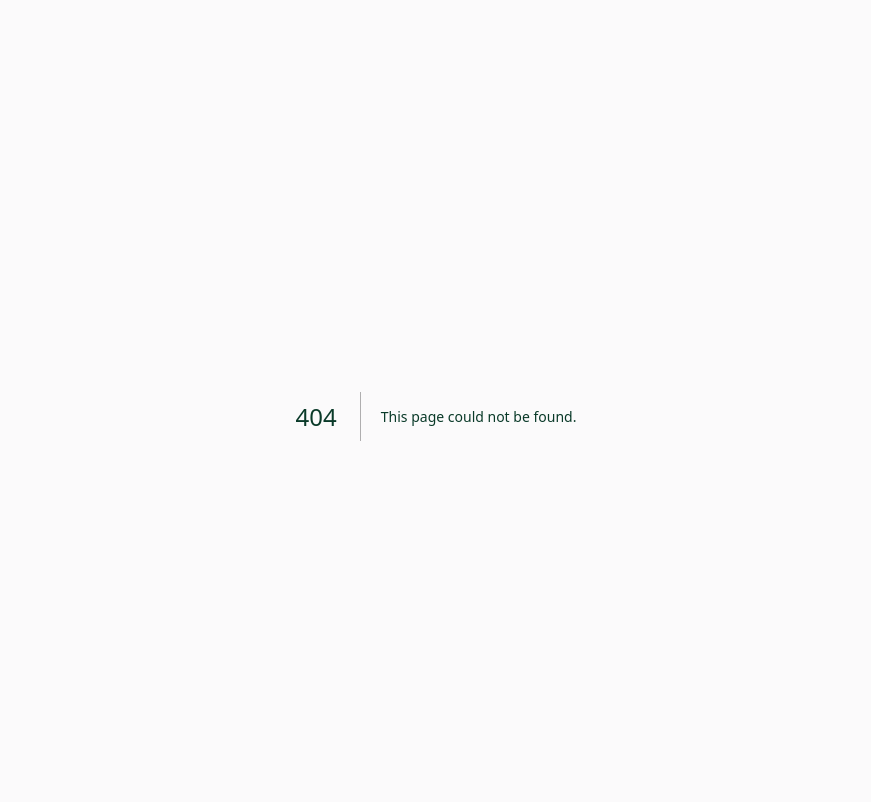
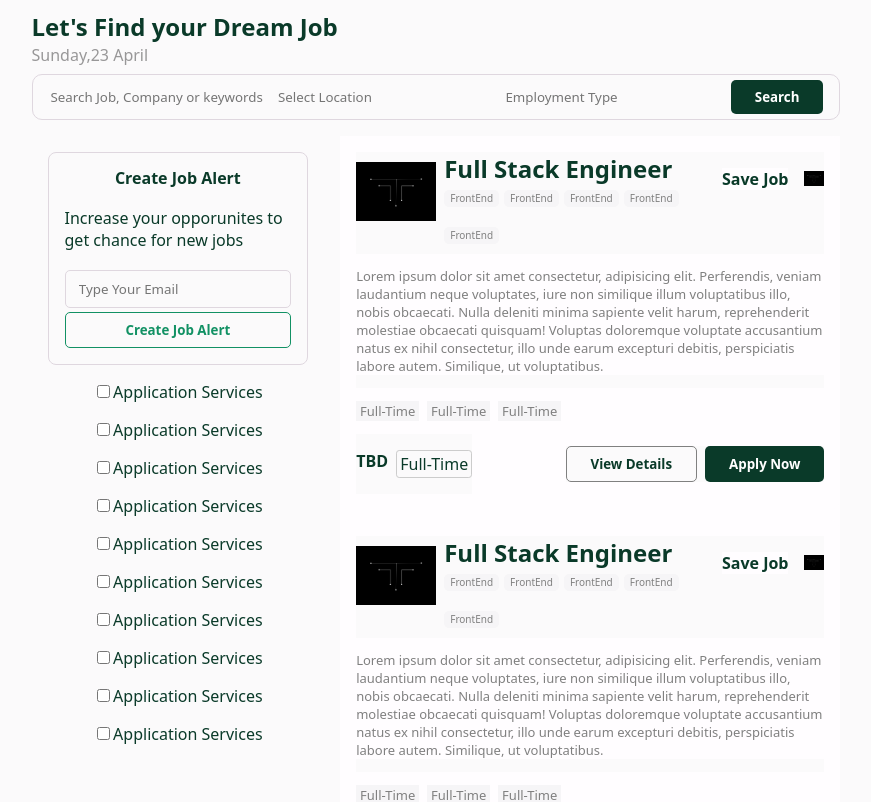
Before and after one commit to Ian-Balijawa/j-lib, a Next.js app: page /search in a window 1280 px wide. Before the commit this address had no page. Shown: the top 802 px of the page, without its empty margins (204-1075 px from the left). Built offline with nearby package versions, Linux system fonts and the light colour scheme.

Commit message:
create search page

```diff
--- /dev/null
+++ b/app/search/layout.tsx
@@ -0,0 +1,16 @@
+import "@/css/globals.css";
+
+export const metadata = {
+  title: "JSearch | Joblib",
+  description: "Search for jobs nearby",
+};
+
+export default function Layout({ children }: { children: React.ReactNode }) {
+  return (
+    <html lang="en">
+      <body>
+        <main>{children}</main>
+      </body>
+    </html>
+  );
+}
--- /dev/null
+++ b/app/search/page.tsx
@@ -0,0 +1,27 @@
+import "@/css/home.css";
+
+import { Searchbar } from "@/components/Searchbar";
+import { CardDetails, CardDetailsContainer } from "@/components/DetailsCard";
+import { Sidebar } from "@/components/Sidebar";
+
+export default function Home() {
+  return (
+    <>
+      <div style={{ lineHeight: "5px" }}>
+        <p style={{ fontSize: "1.5rem", fontWeight: "600" }}>
+          Let's Find your Dream Job
+        </p>
+        <p style={{ color: "#989798" }}>Sunday,23 April</p>
+        <Searchbar />
+      </div>
+      <div className="section">
+        <Sidebar />
+        <CardDetailsContainer>
+          {Array.from({ length: 15 }).map((card) => (
+            <CardDetails />
+          ))}
+        </CardDetailsContainer>
+      </div>
+    </>
+  );
+}
--- /dev/null
+++ b/components/DetailsCard.tsx
@@ -0,0 +1,63 @@
+import s from "@/css/card-details.module.css";
+
+import Image from "next/image";
+import React, { FC } from "react";
+
+interface CardProps {
+  children: React.ReactNode;
+}
+
+export const CardDetailsContainer: FC<CardProps> = ({ children }) => {
+  return <div className={s.card_container}>{children}</div>;
+};
+
+export const CardDetails = () => {
+  return (
+    <div className={s.card}>
+      <div className={s.card_header}>
+        <div className={s.flex}>
+          <Image src={"/logo.png"} alt="company-logo" width={80} height={80} />
+          <div>
+            <p className={s.job_title}>Full Stack Engineer</p>
+            <div className={s.job_specifics}>
+              {Array.from({ length: 5 }).map((el) => {
+                return <p>FrontEnd</p>;
+              })}
+            </div>
+          </div>
+        </div>
+        <div className={s.icon}>
+          <p className={s.p}>Save Job</p>
+          <Image src={"/logo.png"} alt="company-logo" width={20} height={20} />
+        </div>
+      </div>
+      <div className={s.card_body}>
+        <p className={s.p_body}>
+          Lorem ipsum dolor sit amet consectetur, adipisicing elit. Perferendis,
+          veniam laudantium neque voluptates, iure non similique illum
+          voluptatibus illo, nobis obcaecati. Nulla deleniti minima sapiente
+          velit harum, reprehenderit molestiae obcaecati quisquam! Voluptas
+          doloremque voluptate accusantium natus ex nihil consectetur, illo unde
+          earum excepturi debitis, perspiciatis labore autem. Similique, ut
+          voluptatibus.
+        </p>
+
+        <div className={s.job_tags}>
+          {Array.from({ length: 3 }).map(() => {
+            return <p className={s.tag}>Full-Time</p>;
+          })}
+        </div>
+      </div>
+      <div className={s.card_footer}>
+        <div className={s.flex}>
+          <p className={s.initials}>TBD</p>
+          <p className={s.type}>Full-Time</p>
+        </div>
+        <div className={s.flex}>
+          <button className={s.btnSecondary}>View Details</button>
+          <button>Apply Now</button>
+        </div>
+      </div>
+    </div>
+  );
+};
--- /dev/null
+++ b/components/Searchbar.tsx
@@ -0,0 +1,18 @@
+import s from "@/css/search.module.css";
+import { Button } from "./Button";
+
+export const Searchbar = () => {
+  return (
+    <div className={s.container}>
+      <input
+        className={s.input}
+        placeholder="Search Job, Company or keywords"
+      />
+      <input className={s.input} placeholder="Select Location" />
+      <input className={s.input} placeholder="Employment Type" />
+      <div>
+        <Button>Search</Button>
+      </div>
+    </div>
+  );
+};
--- /dev/null
+++ b/components/Sidebar.tsx
@@ -0,0 +1,30 @@
+import s from "@/css/sidebar.module.css";
+
+export const Sidebar = () => {
+  return (
+    <div className={s.sidebar}>
+      <div className={s.alert}>
+        <p className={s.p}>Create Job Alert</p>
+        <p className={s.p}>
+          Increase your opporunites to get chance for new jobs
+        </p>
+        <input className={s.input} placeholder="Type Your Email" />
+        <button className={s.btn}>Create Job Alert</button>
+      </div>
+      <div className={s.check_container}>
+        {Array.from({ length: 10 }).map(() => {
+          return (
+            <div className={s.check}>
+              <input
+                className={s.input}
+                type="checkbox"
+                id="application-services"
+              />
+              <label htmlFor="application-services">Application Services</label>
+            </div>
+          );
+        })}
+      </div>
+    </div>
+  );
+};
--- /dev/null
+++ b/css/card-details.module.css
@@ -0,0 +1,135 @@
+.card_container {
+  display: grid;
+  grid-template-columns: 1fr;
+  flex-wrap: wrap;
+  gap: 10px;
+  background: #fffdff;
+  height: 120vh;
+  overflow-y: scroll;
+}
+
+.card_container::-webkit-scrollbar {
+  display: none;
+}
+
+.card {
+  background-color: #fffdff;
+  border-radius: 10px;
+  padding: 1em;
+}
+
+.card_header {
+  display: flex;
+  justify-content: space-between;
+  align-items: flex-start;
+  gap: 1rem;
+}
+
+.flex {
+  display: flex;
+  gap: 0.5em;
+}
+
+.icon {
+  display: flex;
+  justify-content: flex-start;
+  align-items: center;
+  gap: 1em;
+}
+
+.p_body {
+  background-color: #fffdff;
+}
+
+.job_title {
+  font-size: x-large;
+  font-weight: bold;
+  margin-top: 0px;
+}
+.job_specifics {
+  font-weight: 100;
+  margin-top: -1.8rem;
+  display: grid;
+  grid-template-columns: repeat(4, 1fr);
+  line-height: 5px;
+  font-size: 10px;
+  flex-wrap: wrap;
+  column-gap: 5px;
+}
+.job_specifics p {
+  background: #f6f5f7;
+  color: gray;
+  border-radius: 5px;
+  border: 1px solid #f6f5f7;
+  padding: 5px;
+}
+.img {
+  border: 1px solid #ccc;
+  padding: 0.1rem 0.5rem;
+  border-radius: 10px;
+  background: #f6f5f7;
+}
+
+.card_body .job_tags {
+  display: flex;
+  gap: 0.5em;
+  justify-content: flex-start;
+  background: #fffdff;
+}
+
+.tag {
+  background: #f6f5f7;
+  padding: 0.1em 0.3em;
+}
+.btnSecondary {
+  background: transparent;
+  border: 1px solid gray;
+  color: #0a3a29;
+}
+
+.btnSecondary:hover {
+  background: transparent;
+}
+
+.btnSecondary:focus {
+  background: #0a3a29;
+  color: white;
+}
+
+.initials {
+  font-weight: 700;
+}
+
+.type {
+  border: 1px solid #ccc;
+  padding: 0.1em 0.2em;
+  border-radius: 0.2em;
+}
+
+.p {
+  font-weight: 700;
+  background: #fffdff;
+}
+.card_body p {
+  color: gray;
+  font-size: small;
+  line-height: normal;
+}
+
+.card_footer {
+  display: flex;
+  justify-content: space-between;
+  align-items: center;
+  background: #fffdff;
+}
+
+@media screen and (max-width: 1100px) {
+  .card_container {
+    grid-template-columns: 1fr 1fr;
+  }
+}
+@media screen and (max-width: 818px) {
+  .card_container {
+    grid-template-columns: 1fr;
+  }
+}
--- /dev/null
+++ b/css/card.module.css
@@ -0,0 +1,89 @@
+.card_container {
+  display: grid;
+  grid-template-columns: repeat(3, 1fr);
+  flex-wrap: wrap;
+  gap: 10px;
+}
+
+.card {
+  background-color: #fffdff;
+  border-radius: 10px;
+  padding: 1rem 1em;
+}
+
+.card_header {
+  display: flex;
+  justify-content: flex-start;
+  align-items: flex-start;
+  gap: 1rem;
+}
+
+.job_title {
+  font-size: x-large;
+  font-weight: bold;
+  margin-top: 0px;
+}
+.job_specifics {
+  font-weight: 100;
+  margin-top: -1.8rem;
+  display: grid;
+  grid-template-columns: repeat(4, 1fr);
+  line-height: 5px;
+  font-size: 10px;
+  flex-wrap: wrap;
+  column-gap: 5px;
+}
+.job_specifics .p {
+  background: #f6f5f7;
+  color: gray;
+  border-radius: 5px;
+  border: 1px solid #f6f5f7;
+  padding: 5px;
+}
+.img {
+  border: 1px solid #ccc;
+  padding: 0.1rem 0.5rem;
+  border-radius: 10px;
+  background: #f6f5f7;
+}
+
+.job_tags {
+  background-color: #fffdff;
+  display: flex;
+  justify-content: flex-start;
+}
+.tag {
+  display: flex;
+  justify-content: center;
+  background-color: #fffdff;
+  align-items: center;
+}
+
+.p_body {
+  background: #fffdff;
+}
+
+.p_body {
+  background-color: #fffdff;
+  color: gray;
+  font-size: small;
+  line-height: normal;
+}
+
+.card_footer {
+  display: flex;
+  justify-content: space-between;
+  background-color: #fffdff;
+  align-items: center;
+}
+
+@media screen and (max-width: 1100px) {
+  .card_container {
+    grid-template-columns: 1fr 1fr;
+  }
+}
+@media screen and (max-width: 818px) {
+  .card_container {
+    grid-template-columns: 1fr;
+  }
+}
--- /dev/null
+++ b/css/recommendationsHeader.module.css
@@ -0,0 +1,10 @@
+.container {
+  margin-top: 2rem;
+  display: flex;
+  justify-content: space-between;
+  align-items: center;
+}
+
+.p {
+  font-weight: 600;
+}
--- /dev/null
+++ b/css/search.module.css
@@ -0,0 +1,15 @@
+.container {
+  display: flex;
+  justify-content: space-between;
+  align-items: center;
+  padding: 0.3em 1rem;
+  border: 1px solid #dfd7df;
+  border-radius: 10px;
+  margin: 1rem auto;
+}
+
+.input {
+  outline: none;
+  border: none;
+  width: 100%;
+}
--- /dev/null
+++ b/css/sidebar.module.css
@@ -0,0 +1,63 @@
+.sidebar {
+  padding: 1em;
+  display: flex;
+  flex-direction: column;
+  justify-content: space-between;
+  align-items: center;
+  height: fit-content;
+}
+
+.flex {
+  display: flex;
+  flex-direction: column;
+}
+
+.alert {
+  display: flex;
+  flex-direction: column;
+  justify-content: space-between;
+  gap: 0.2em;
+  background: #fbfafb;
+  border: 1px solid #dfd7df;
+  padding: 1em;
+  border-radius: 0.5em;
+}
+
+.check {
+  align-self: flex-start;
+}
+
+.check_container {
+  margin-top: 1rem;
+  display: flex;
+  flex-direction: column;
+  justify-content: flex-start;
+  gap: 1em;
+}
+
+.input {
+  border: 1px solid #dfd7df;
+  outline: none;
+  padding: 0.7em 1em;
+  border-radius: 5px;
+}
+
+.p:first-of-type {
+  font-weight: 700;
+  text-align: center;
+  margin: -0.1em;
+}
+.btn {
+  background: transparent;
+  border: 1px solid #129164;
+  color: #129164;
+}
+
+.btn:hover {
+  background: transparent;
+}
+
+.btn:focus {
+  background: #0a3a29;
+  color: white;
+}
```
